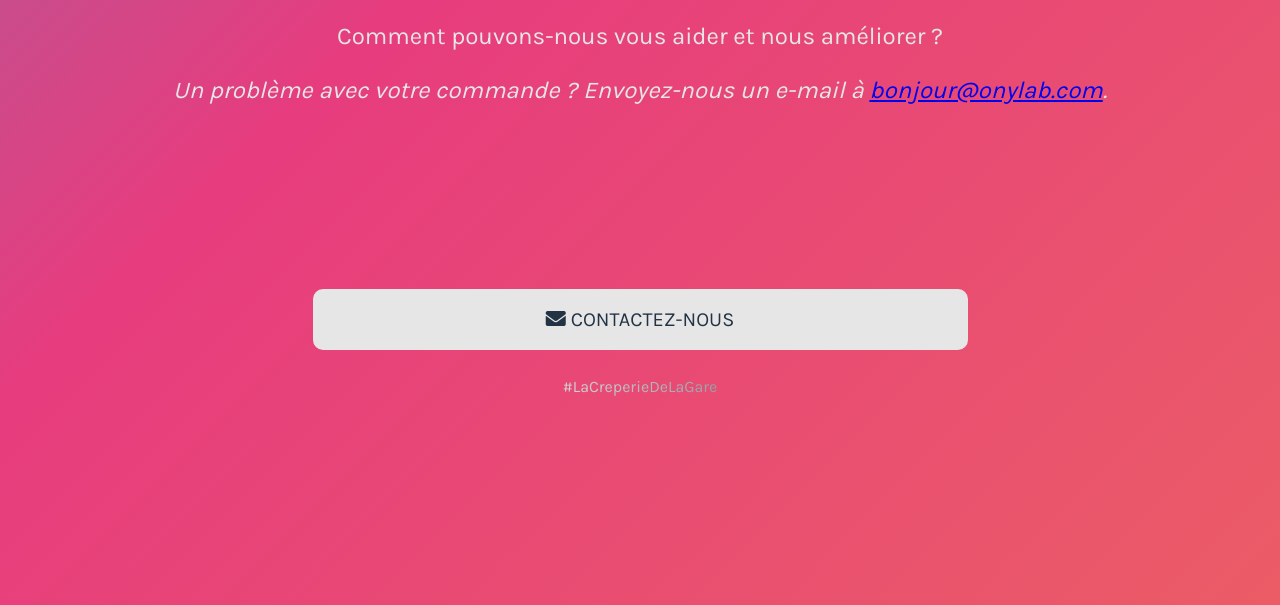
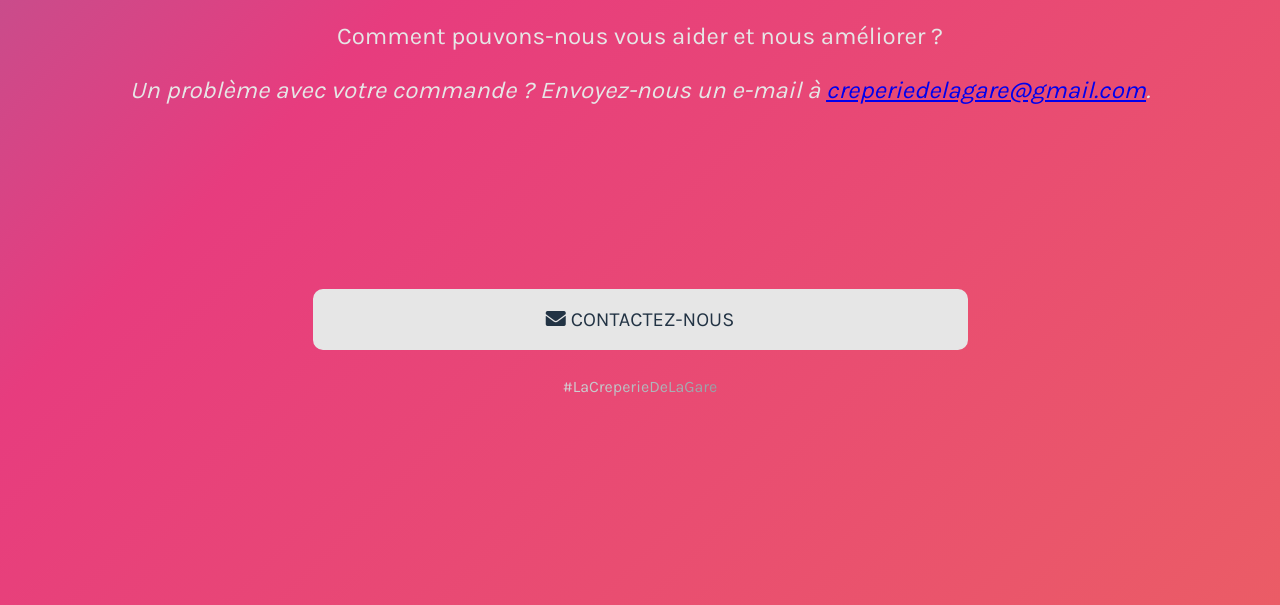
Before and after one commit to BoleaOrg/bolea-cg.fr, a plain HTML site: page r/index.html in a window 1280 px wide. Both pictures are taken after a click on the link 554 px from the left and 288 px from the top of the page. Shown: the part 195-800 px from the top of the page. Drawn offline with Linux system fonts and the light colour scheme.

Commit message:
add email

```diff
--- a/r/index.html
+++ b/r/index.html
@@ -92,12 +92,12 @@
 		<div id="result-bad" style="display:none;">
 			<p>Nous aurions aimé être à la hauteur de vos attentes</p>
 			<p>Comment pouvons-nous vous aider et nous améliorer ?</p>
-			<p><i>Un probl&egrave;me avec votre commande ? Envoyez-nous un e-mail &agrave; <a href="mailto:bonjour@onylab.com">bonjour@onylab.com</a>.</i></p>
+			<p><i>Un probl&egrave;me avec votre commande ? Envoyez-nous un e-mail &agrave; <a href="mailto:creperiedelagare@gmail.com">creperiedelagare@gmail.com</a>.</i></p>
 		</div>
 		<div id="result-average" style="display:none;">
 			<p>Nous aurions aimé faire mieux</p>
 			<p>Comment pouvons-nous être à la hauteur de 100% de vos attentes ?</p>
-			<p><i>Dites-nous en plus par e-mail &agrave; <a href="mailto:bonjour@onylab.com">bonjour@onylab.com</a>.</i></p>
+			<p><i>Dites-nous en plus par e-mail &agrave; <a href="mailto:creperiedelagare@gmail.com">creperiedelagare@gmail.com</a>.</i></p>
 		</div>
 		<div id="result-good" style="display:none;">
 			<p>Merci</p>
@@ -117,7 +117,7 @@
     <br />
     <br />
     <div class="links">
-        <a class="link" href="mail:reclamation@onylab.com"><i class="fas fa-envelope">&nbsp;</i>Contactez-nous</a>
+        <a class="link" href="mail:creperiedelagare@gmail.com"><i class="fas fa-envelope">&nbsp;</i>Contactez-nous</a>
     </div>
 
     <div id="hashtag">
```
Also changed, not shown: index.html (+2 -0 lines).
